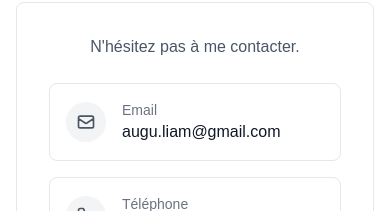
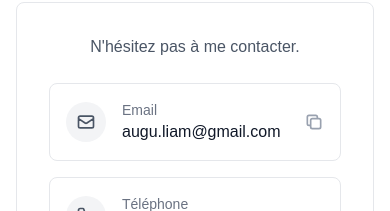
Before and after one commit to LiamOgu/liam-augu-portfolio, a Next.js app: page / in a window 390 px wide. Shown: the part 3974-4185 px from the top of the page. Built offline with nearby package versions, Linux system fonts and the light colour scheme.

Commit message:
Add CopyEmail component and update contact
Introduce a client-side CopyEmail button that copies the email
address to the clipboard and shows a temporary "Copié !" state.
Replace the previous mailto anchor with this component and update
the telephone href to tel:+33765749700

```diff
--- a/src/app/page.tsx
+++ b/src/app/page.tsx
@@ -1,3 +1,4 @@
+import CopyEmail from "@/components/CopyEmail";
 import ExperienceItem from "@/components/ExperienceItem";
 import ProjectCard from "@/components/ProjectCard";
 import Section from "@/components/Section";
@@ -124,38 +125,11 @@ export default function Home() {
 
             <div className="space-y-4">
               {/* Email */}
-              <a
-                href="mailto:augu.liam@gmail.com"
-                className="flex items-center gap-4 p-4 rounded-lg border border-gray-200 dark:border-gray-700 hover:bg-gray-50 dark:hover:bg-gray-700 transition-colors"
-              >
-                <div className="flex-0 w-10 h-10 flex items-center justify-center rounded-full bg-gray-100 dark:bg-gray-700 text-gray-600 dark:text-gray-400">
-                  <svg
-                    className="w-10 h-5"
-                    fill="none"
-                    stroke="currentColor"
-                    viewBox="0 0 24 24"
-                  >
-                    <path
-                      strokeLinecap="round"
-                      strokeLinejoin="round"
-                      strokeWidth={2}
-                      d="M3 8l7.89 5.26a2 2 0 002.22 0L21 8M5 19h14a2 2 0 002-2V7a2 2 0 00-2-2H5a2 2 0 00-2 2v10a2 2 0 002 2z"
-                    />
-                  </svg>
-                </div>
-                <div>
-                  <p className="text-sm text-gray-500 dark:text-gray-400">
-                    Email
-                  </p>
-                  <p className="text-gray-900 dark:text-gray-100 font-medium">
-                    augu.liam@gmail.com
-                  </p>
-                </div>
-              </a>
+              <CopyEmail email="augu.liam@gmail.com" />
 
               {/* Téléphone */}
               <a
-                href="tel:+33612345678"
+                href="tel:+33765749700"
                 className="flex items-center gap-4 p-4 rounded-lg border border-gray-200 dark:border-gray-700 hover:bg-gray-50 dark:hover:bg-gray-700 transition-colors"
               >
                 <div className="flex-0 w-10 h-10 flex items-center justify-center rounded-full bg-gray-100 dark:bg-gray-700 text-gray-600 dark:text-gray-400">
--- /dev/null
+++ b/src/components/CopyEmail.tsx
@@ -0,0 +1,81 @@
+"use client";
+
+import { useState } from "react";
+
+interface CopyEmailProps {
+  email: string;
+}
+
+export default function CopyEmail({ email }: CopyEmailProps) {
+  const [copied, setCopied] = useState(false);
+
+  const handleCopy = async () => {
+    try {
+      await navigator.clipboard.writeText(email);
+      setCopied(true);
+      setTimeout(() => setCopied(false), 2000);
+    } catch (err) {
+      console.error("Erreur lors de la copie:", err);
+    }
+  };
+
+  return (
+    <button
+      onClick={handleCopy}
+      className="w-full flex items-center gap-4 p-4 rounded-lg border border-gray-200 dark:border-gray-700 hover:bg-gray-50 dark:hover:bg-gray-700 transition-colors cursor-pointer text-left"
+    >
+      <div className="flex-0 w-10 h-10 flex items-center justify-center rounded-full bg-gray-100 dark:bg-gray-700 text-gray-600 dark:text-gray-400">
+        {copied ? (
+          <svg
+            className="w-10 h-5 text-green-500"
+            fill="none"
+            stroke="currentColor"
+            viewBox="0 0 24 24"
+          >
+            <path
+              strokeLinecap="round"
+              strokeLinejoin="round"
+              strokeWidth={2}
+              d="M5 13l4 4L19 7"
+            />
+          </svg>
+        ) : (
+          <svg
+            className="w-10 h-5"
+            fill="none"
+            stroke="currentColor"
+            viewBox="0 0 24 24"
+          >
+            <path
+              strokeLinecap="round"
+              strokeLinejoin="round"
+              strokeWidth={2}
+              d="M3 8l7.89 5.26a2 2 0 002.22 0L21 8M5 19h14a2 2 0 002-2V7a2 2 0 00-2-2H5a2 2 0 00-2 2v10a2 2 0 002 2z"
+            />
+          </svg>
+        )}
+      </div>
+      <div className="flex-1">
+        <p className="text-sm text-gray-500 dark:text-gray-400">
+          {copied ? "Copié !" : "Email"}
+        </p>
+        <p className="text-gray-900 dark:text-gray-100 font-medium">{email}</p>
+      </div>
+      <div className="text-gray-400 dark:text-gray-500">
+        <svg
+          className="w-5 h-5"
+          fill="none"
+          stroke="currentColor"
+          viewBox="0 0 24 24"
+        >
+          <path
+            strokeLinecap="round"
+            strokeLinejoin="round"
+            strokeWidth={2}
+            d="M8 16H6a2 2 0 01-2-2V6a2 2 0 012-2h8a2 2 0 012 2v2m-6 12h8a2 2 0 002-2v-8a2 2 0 00-2-2h-8a2 2 0 00-2 2v8a2 2 0 002 2z"
+          />
+        </svg>
+      </div>
+    </button>
+  );
+}
```
